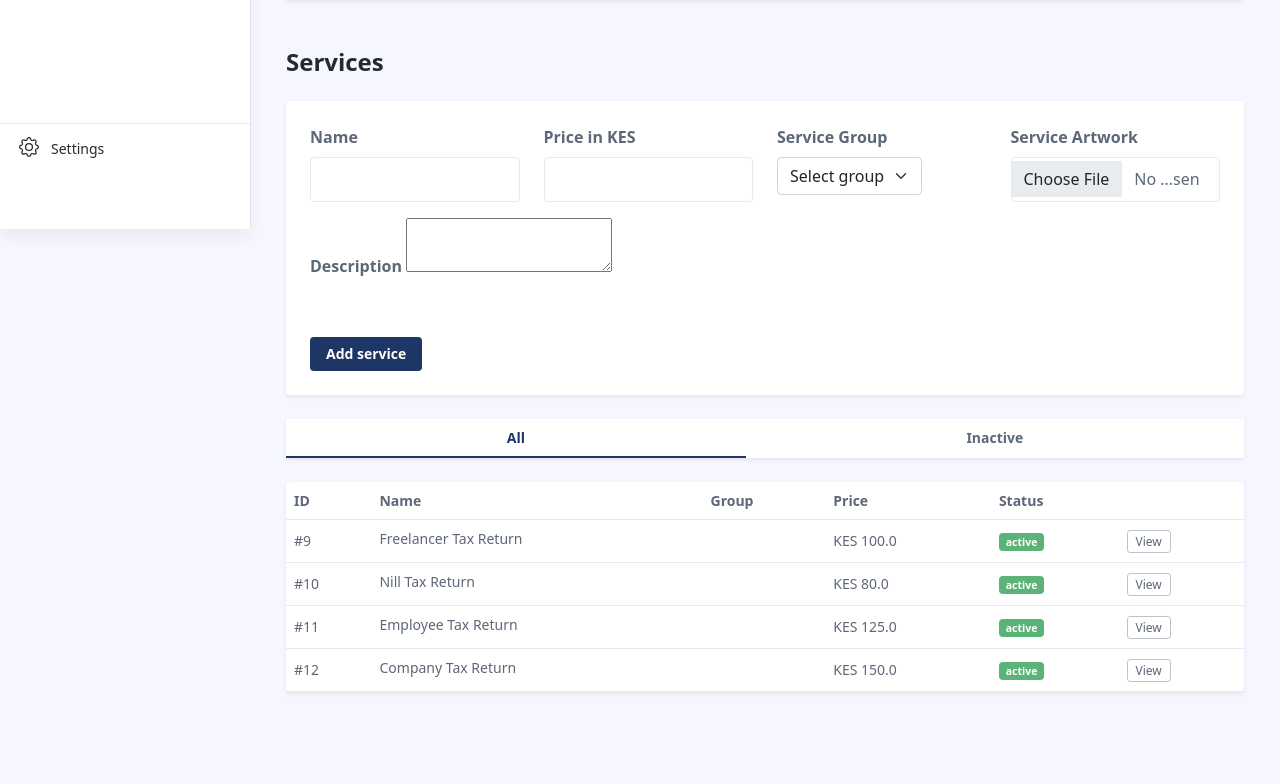
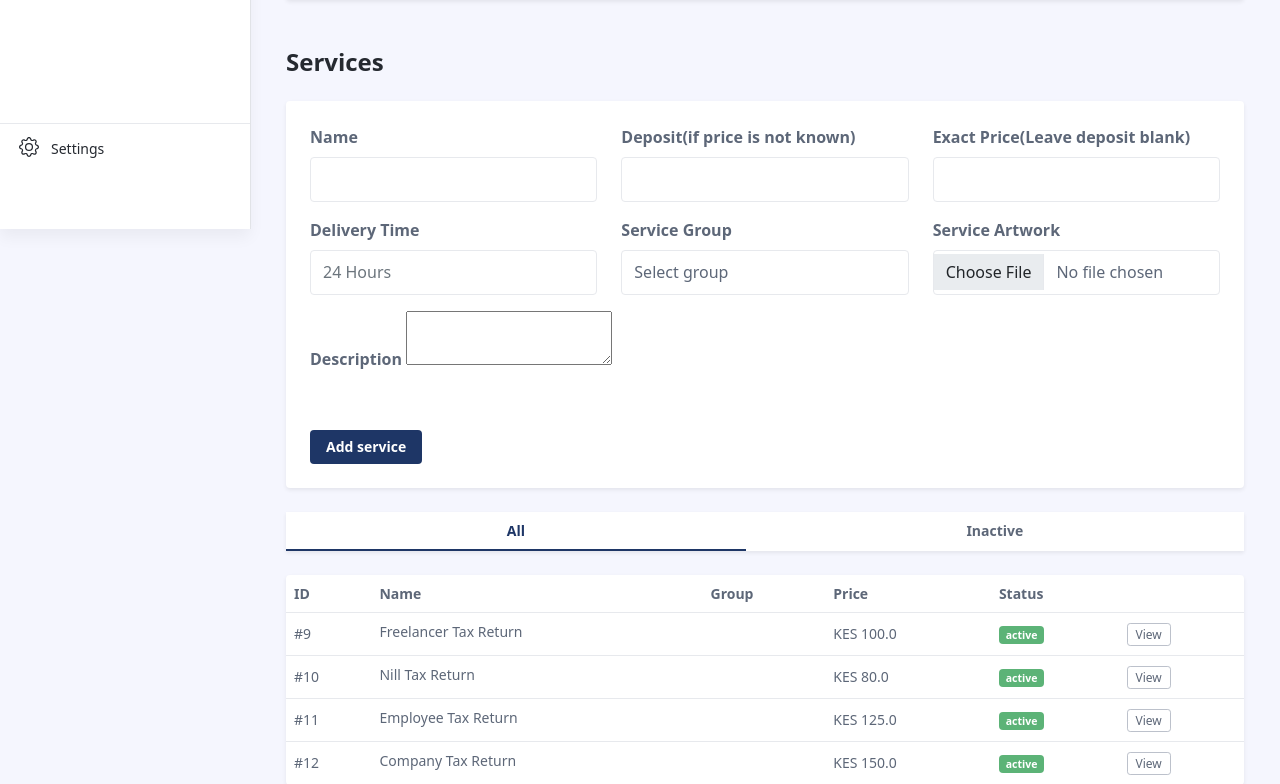
Before and after one commit to EasyTax-Devteam/easytax, a Laravel app: page /easy/admin/services in a window 1280 px wide. Shown: the part 571-1355 px from the top of the page. Run offline with Laravel 8, Linux system fonts and the light colour scheme; a user stored in the database is signed in; data comes from the database, SQL or seed files in the repository; grey boxes labelled with a size stand in for pictures from a placeholder-image service; data that the repository does not hold is empty; some libraries are stand-ins or nearby versions.

Commit message:
add service deposit

```diff
--- a/app/Http/Controllers/User/ServiceController.php
+++ b/app/Http/Controllers/User/ServiceController.php
@@ -35,7 +35,8 @@ class ServiceController extends Controller
         $validator = Validator::make($request->all(), [
             'name' => 'required|string|max:255',
             'description' => 'required|string',
-            'price' => 'required|string',
+            'deposit' => 'required|integer',
+            'price' => 'required|integer',
             'type' => 'required|string',
         ]);
         if ($validator->fails()) {
@@ -78,7 +79,8 @@ class ServiceController extends Controller
         $validator = Validator::make($request->all(), [
             'name' => 'required|string|max:255',
             'description' => 'required|string',
-            'price' => 'required|string',
+            'deposit' => 'required|integer',
+            'price' => 'required|integer',
             'type' => 'required|string',
         ]);
         if ($validator->fails()) {
--- a/app/Models/Service.php
+++ b/app/Models/Service.php
@@ -12,10 +12,12 @@ class Service extends Model
     protected $fillable = [
         'name',
         'artwork',
+        'deposit',
         'price',
         'type',
         'enabled',
         'description',
-        'type_name'
+        'type_name',
+        'delivery_time'
     ];
 }
--- a/resources/views/layouts/inner.blade.php
+++ b/resources/views/layouts/inner.blade.php
@@ -83,7 +83,7 @@
             $('.summernote').summernote({
                 placeholder: 'Type your text here',
                 tabsize: 2,
-                height: 300
+                height: 150
             });
         });
     </script>
--- a/resources/views/user/services.blade.php
+++ b/resources/views/user/services.blade.php
@@ -22,6 +22,11 @@
 
 @if( \Auth::user()->root == 1)
 
+<style>
+    .form-control {
+        min-width: 100%;
+    }
+</style>
 <div class="app-content pt-3 p-md-3 p-lg-4">
     <div class="container-xl">
         <div class="row g-3 mb-4 align-items-center justify-content-between">
@@ -128,26 +133,37 @@
                         <form class="settings-form row" method="post" enctype="multipart/form-data" action="{{ route('e.tax.add.service') }}">
                             @csrf
                             {{ \App\Models\User::showFormNotice($errors) }}
-                            <div class="mb-3 col-md-3">
+                            <div class="mb-3 col-md-4">
                                 <label for="setting-input-1" class="form-label">Name <span class="ms-2" data-container="body" data-bs-toggle="popover" data-trigger="hover" data-placement="top" data-content="">
                                     </span>
                                 </label>
                                 <input required type="text" name="name" class="form-control" id="setting-input-1" value="">
                             </div>
-                            <div class="mb-3 col-md-3">
-                                <label for="setting-input-2" class="form-label">Price in KES</label>
+                            <div class="mb-3 col-md-4">
+                                <label for="setting-input-2" class="form-label">
+                                    Deposit(if price is not known)
+                                </label>
+                                <input required type="number" class="form-control" id="setting-input-2" name="deposit">
+                            </div>
+                            <div class="mb-3 col-md-4">
+                                <label for="setting-input-2" class="form-label">Exact Price(Leave deposit blank)</label>
                                 <input required type="number" class="form-control" id="setting-input-2" name="price">
                             </div>
-                            <div class="mb-3 col-md-3">
+
+                            <div class="mb-3 col-md-4">
+                                <label for="setting-input-2" class="form-label">Delivery Time</label>
+                                <input required type="text" class="form-control" id="setting-input-2" placeholder="24 Hours" name="delivery_time">
+                            </div>
+                            <div class="mb-3 col-md-4">
                                 <label for="setting-input-3" class="form-label">Service Group</label>
-                                <select class="form-select w-auto" name="type" required>
+                                <select class="form-control w-auto" name="type" required>
                                     <option value="">Select group</option>
                                     @foreach( $groups as $_grp )
                                     <option value="{{ $_grp['id'] }}">{{ $_grp['name'] }}</option>
                                     @endforeach
                                 </select>
                             </div>
-                            <div class="mb-3 col-md-3">
+                            <div class="mb-3 col-md-4">
                                 <label for="setting-input-3" class="form-label">Service Artwork</label>
                                 <input required type="file" class="form-control" id="setting-input-2" name="artwork">
                             </div>
```
Also changed, not shown: resources/views/user/edit_service.blade.php (+13 -2 lines), database/migrations/2022_08_10_192924_create_industries_table.php (added), database/migrations/2022_08_27_090608_add_cols_to_services_table.php (added).
